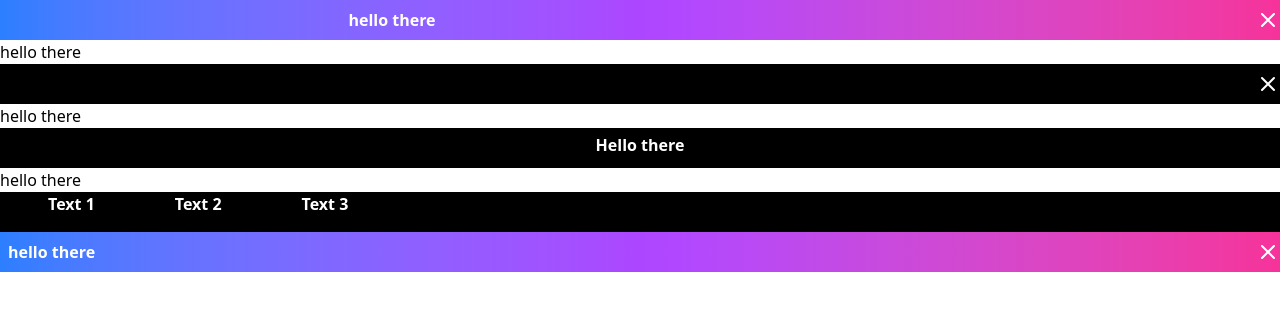
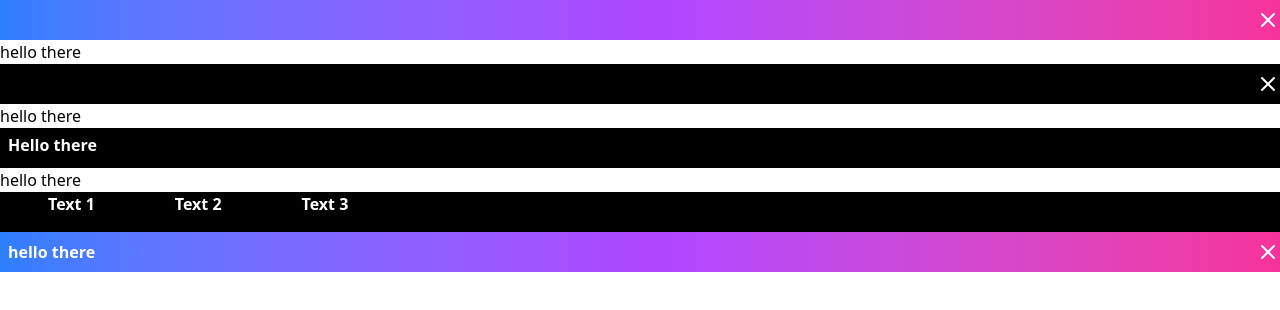
Before and after one commit to Pradikshan/react-animated-banner, a React (Vite) app: page / in a window 1280 px wide. Shown: the top 310 px of the page. Built offline with nearby package versions, Linux system fonts and the light colour scheme.

Commit message:
Made minor changes

```diff
--- a/src/App.tsx
+++ b/src/App.tsx
@@ -10,7 +10,7 @@ function App() {
           animation="carousel"
           textStyles="font-bold"
           backgroundColor="bg-gradient-to-r from-blue-500 via-purple-500 to-pink-500"
-          duration={15}
+          // duration={6}
           closeIconVisible={true}
         />
         <p>hello there</p>
@@ -26,7 +26,7 @@ function App() {
           text="Hello there"
           duration={1.5}
           animation="verticalCarousel"
-          textStyles="font-bold text-center"
+          textStyles="font-bold"
         />
         <p>hello there</p>
         <Banner
@@ -41,7 +41,11 @@ function App() {
           textStyles="font-bold"
           backgroundColor="bg-gradient-to-r from-blue-500 via-purple-500 to-pink-500"
           closeIconVisible={true}
-        />
+        >
+          <button className="p-3 w-max text-white bg-black rounded-2xl mx-3">
+            Click me
+          </button>
+        </Banner>
       </div>
     </>
   );
```
